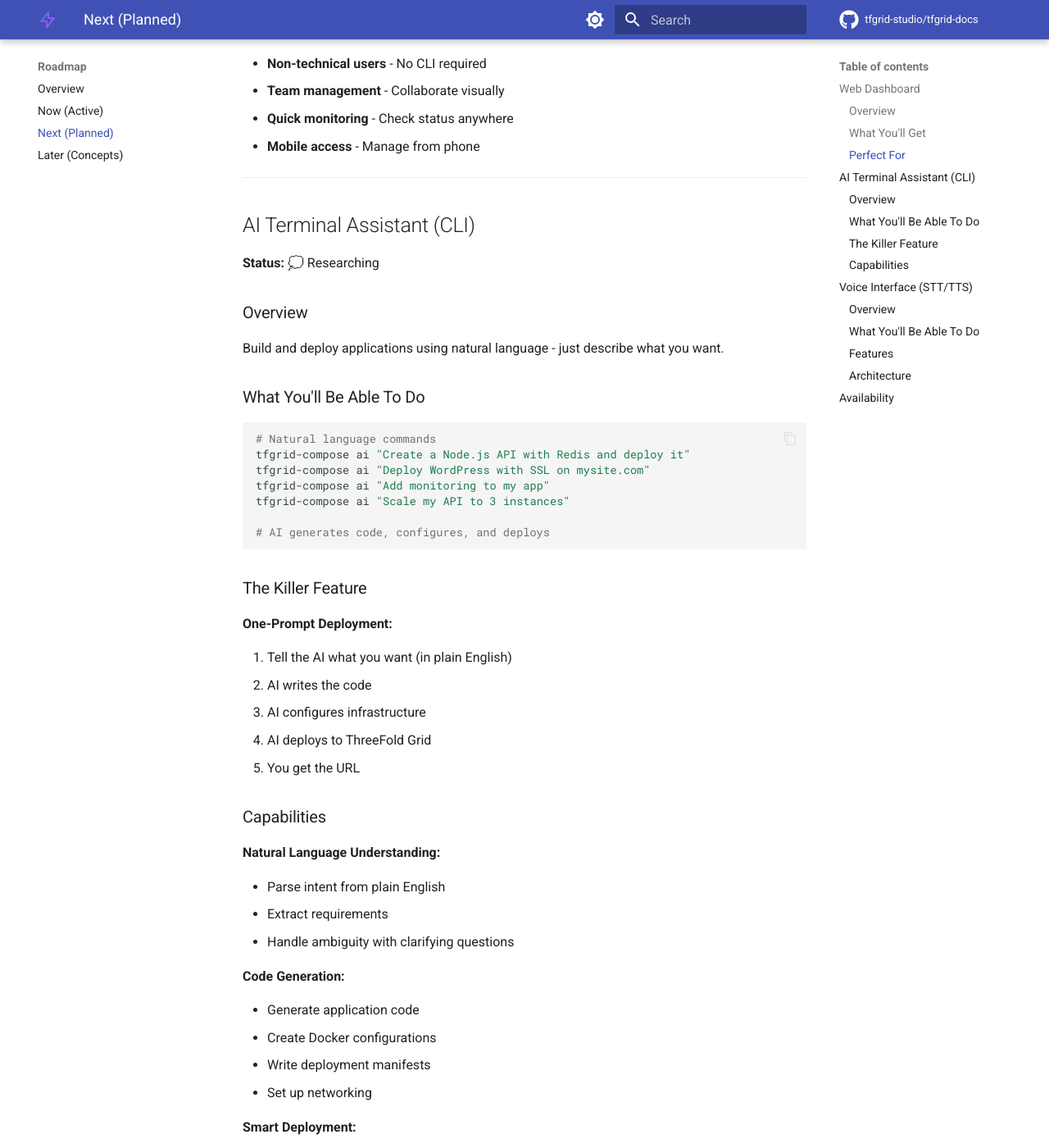
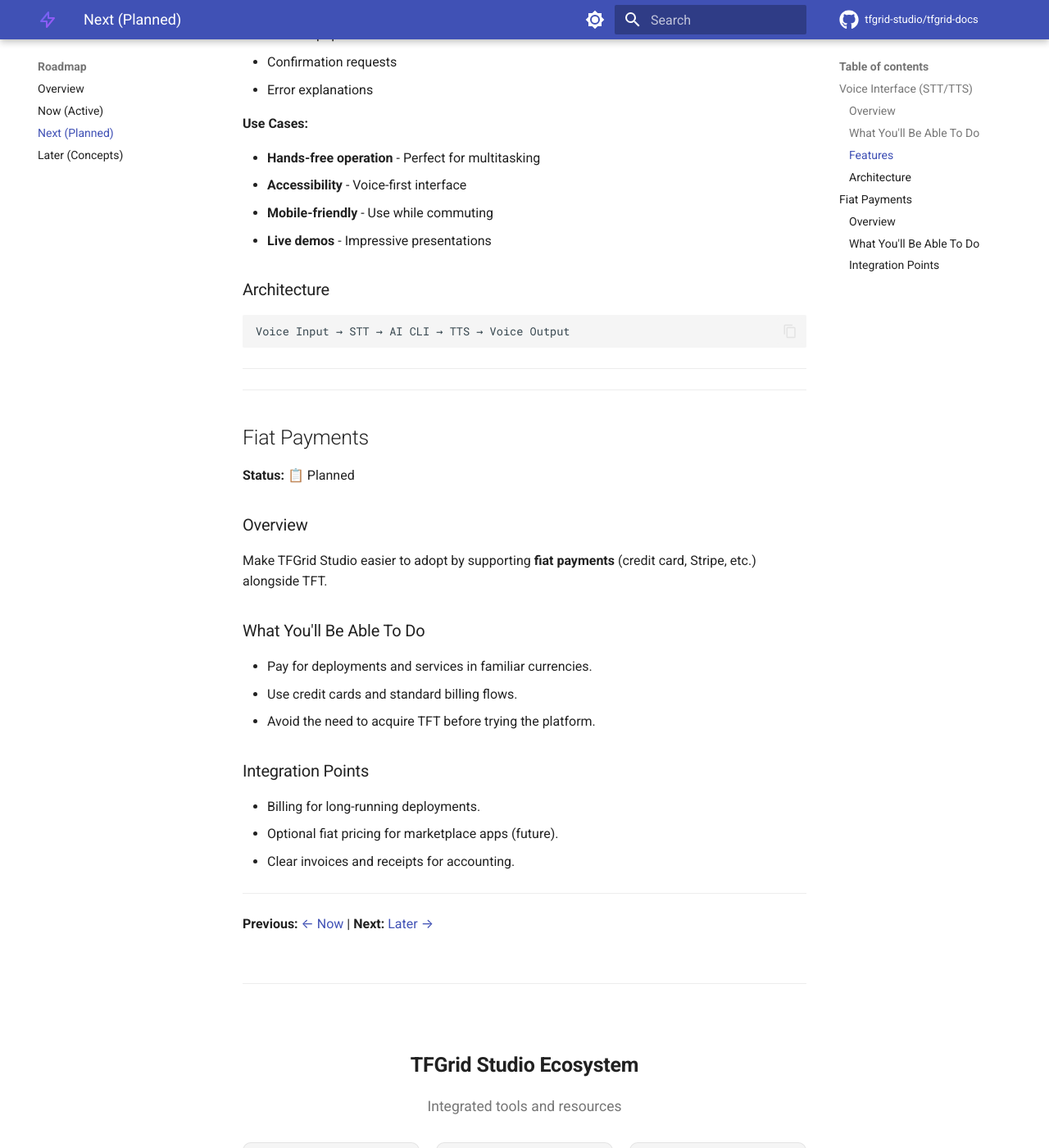
Before and after one commit to tfgrid-studio/tfgrid-docs, an MkDocs documentation site: the page built from docs/roadmap/next.md, in a window 1280 px wide and 1400 px high, scrolled down 1344 px. Shown: the whole window at 82% size. Built offline with MkDocs 1.6.1 and Material for MkDocs 9.7.7, drawn with Linux system fonts in a browser that asks for light colours; comment, search, counter and statistics services are not loaded; the version menu is left out; some of the changed text lies outside the part shown.

Commit message:
docs: Update roadmap to reflect current focus on core platform features and future plans

````diff
--- a/docs/roadmap/next.md
+++ b/docs/roadmap/next.md
@@ -4,122 +4,13 @@
 
 ---
 
-## Web Dashboard
+## Voice Interface (STT/TTS)
 
 **Status:** 📋 Planned
 
 ### Overview
 
-Visual management interface - deploy and manage apps without touching the CLI.
-
-### What You'll Get
-
-**Deployment Management:**
-
-- Deploy apps with GUI (no CLI needed)
-- Drag-and-drop configuration
-- Visual deployment wizard
-- One-click app installation
-
-**Monitoring & Observability:**
-
-- Monitor all deployments in one view
-- Real-time logs and metrics
-- Visual network topology
-- Resource usage graphs
-- Health status indicators
-
-**Team Collaboration:**
-
-- Shared deployments
-- Role-based access control
-- Team activity feed
-- Collaborative debugging
-
-**Mobile Experience:**
-
-- Mobile-responsive design
-- Monitor on the go
-- Quick actions
-- Push notifications
-
-### Perfect For
-
-- **Non-technical users** - No CLI required
-- **Team management** - Collaborate visually
-- **Quick monitoring** - Check status anywhere
-- **Mobile access** - Manage from phone
-
----
-
-## AI Terminal Assistant (CLI)
-
-**Status:** 💭 Researching
-
-### Overview
-
-Build and deploy applications using natural language - just describe what you want.
-
-### What You'll Be Able To Do
-
-```bash
-# Natural language commands
-tfgrid-compose ai "Create a Node.js API with Redis and deploy it"
-tfgrid-compose ai "Deploy WordPress with SSL on mysite.com"
-tfgrid-compose ai "Add monitoring to my app"
-tfgrid-compose ai "Scale my API to 3 instances"
-
-# AI generates code, configures, and deploys
-```
-
-### The Killer Feature
-
-**One-Prompt Deployment:**
-
-1. Tell the AI what you want (in plain English)
-2. AI writes the code
-3. AI configures infrastructure
-4. AI deploys to ThreeFold Grid
-5. You get the URL
-
-### Capabilities
-
-**Natural Language Understanding:**
-
-- Parse intent from plain English
-- Extract requirements
-- Handle ambiguity with clarifying questions
-
-**Code Generation:**
-
-- Generate application code
-- Create Docker configurations
-- Write deployment manifests
-- Set up networking
-
-**Smart Deployment:**
-
-- Choose optimal pattern
-- Configure resources
-- Set up SSL automatically
-- Handle DNS configuration
-
-**Learning & Context:**
-
-- Learns from your preferences
-- Remembers past deployments
-- Suggests improvements
-- Context-aware suggestions
-
----
-
-## Voice Interface (STT/TTS)
-
-**Status:** 💭 Researching
-
-### Overview
-
-Layer on top of AI CLI with speech-to-text and text-to-speech - deploy applications hands-free.
+Layer on top of the existing CLI and dashboard with speech-to-text and text-to-speech – deploy and manage applications hands-free.
 
 ### What You'll Be Able To Do
 
@@ -176,17 +67,27 @@ Voice Input → STT → AI CLI → TTS → Voice Output
 
 ---
 
-## Availability
+---
 
-**Free & Open Source:**
-- CLI tools (forever free)
+## Fiat Payments
 
-**Pro & Team Tiers:**
-- Web Dashboard
-- AI CLI Assistant
-- Voice Interface (Team+)
+**Status:** 📋 Planned
 
-[View Pricing →](https://tfgrid.studio/#pricing)
+### Overview
+
+Make TFGrid Studio easier to adopt by supporting **fiat payments** (credit card, Stripe, etc.) alongside TFT.
+
+### What You'll Be Able To Do
+
+- Pay for deployments and services in familiar currencies.
+- Use credit cards and standard billing flows.
+- Avoid the need to acquire TFT before trying the platform.
+
+### Integration Points
+
+- Billing for long-running deployments.
+- Optional fiat pricing for marketplace apps (future).
+- Clear invoices and receipts for accounting.
 
 ---
 
````
Also changed, not shown: docs/roadmap/index.md (+6 -2 lines), docs/roadmap/now.md (+29 -87 lines).
